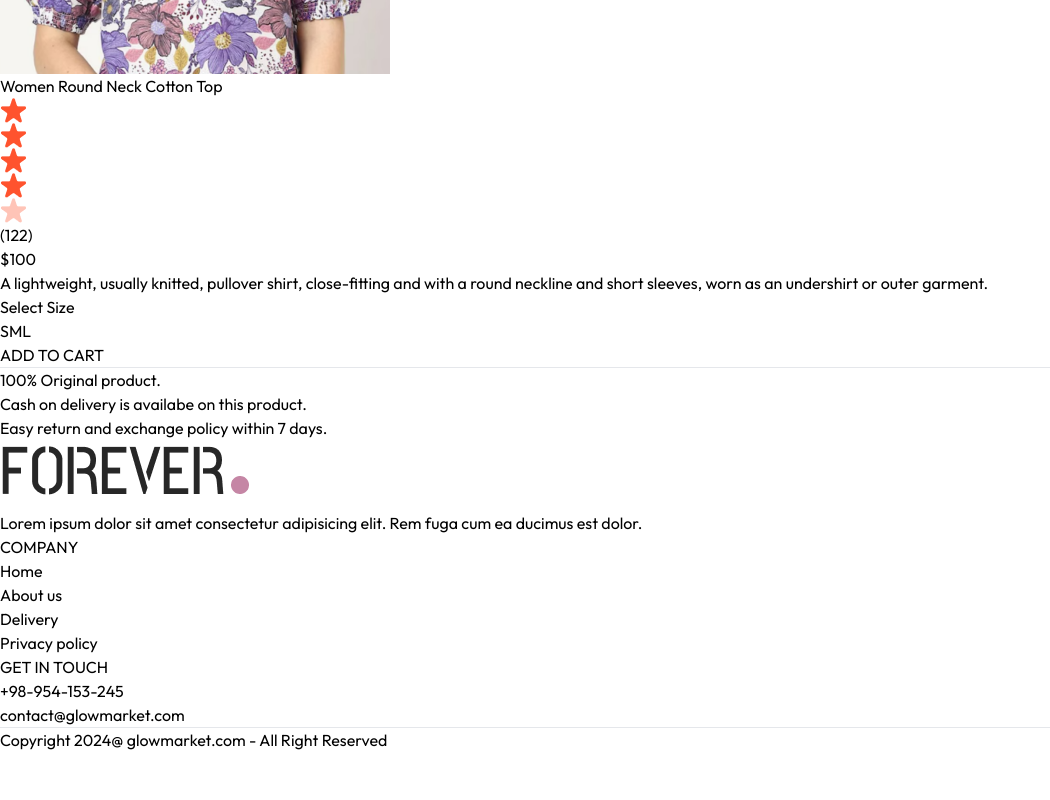
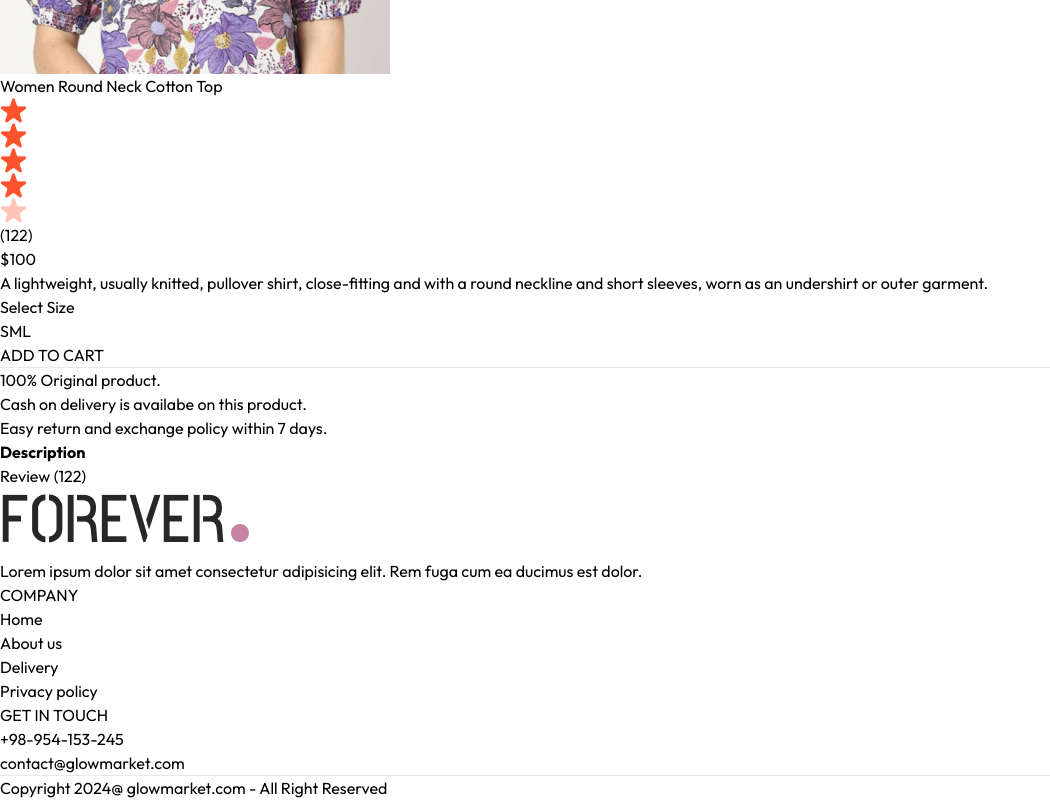
Before and after one commit to GhMamadreza84/E-Commerce-Shop-Front, a React (Vite) app: page /product/aaaaa in a window 1280 px wide. Shown: the part 1348-2148 px from the top of the page, without its empty margins (0-1050 px from the left). Before the commit the page ends 2100 px from the top, so only its background shows below. Built offline with nearby package versions, Linux system fonts and the light colour scheme.

Commit message:
i create title for description and review under product

```diff
--- a/src/pages/Product.jsx
+++ b/src/pages/Product.jsx
@@ -93,6 +93,12 @@ const Product = () => {
         </div>
       </div>
       {/* ------------ Description & Review Section ------------ */}
+      <div className="mt-20">
+        <div className="flex">
+          <b className="px-5 py-3 text-sm border">Description</b>
+          <p className="px-5 py-3 text-sm border">Review (122)</p>
+        </div>
+      </div>
     </div>
   ) : (
     <div className="opacity-0"></div>
```
